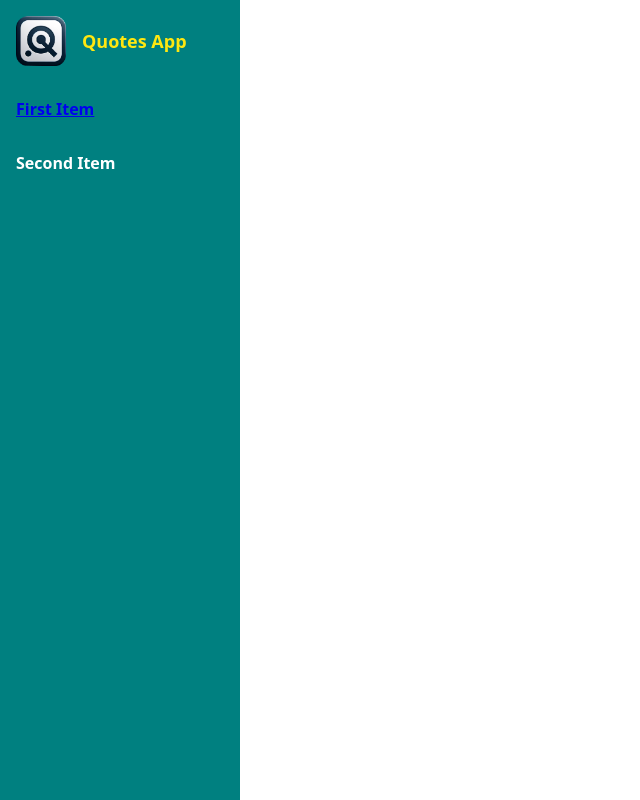
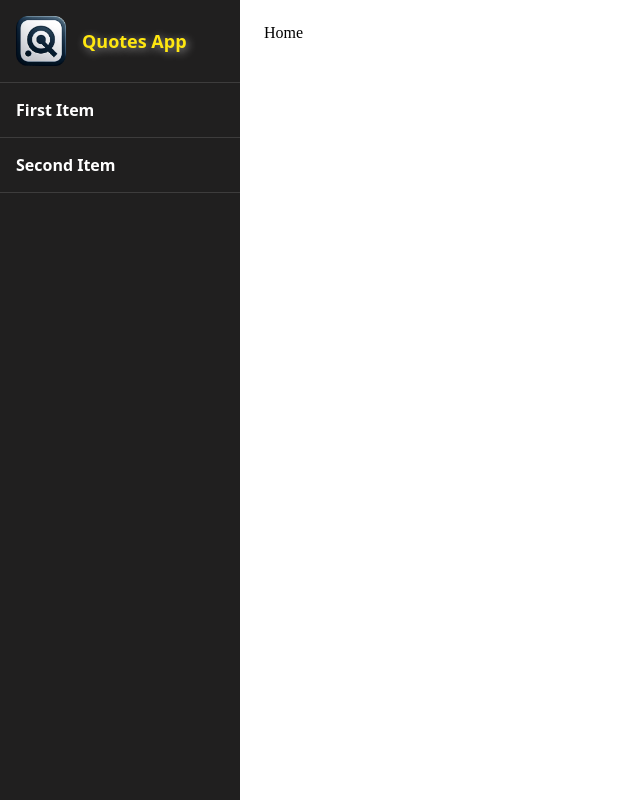
Before and after one commit to KastriotAvdiaj/QuotesApplicationSolution, a React (Vite) app in the folder ReactQuotesApp/QuotesFront/: page / in a window 1280 px wide. Shown: the whole page, without its empty margins (0-640 px from the left). Built offline with nearby package versions, Linux system fonts and the light colour scheme; no server answers; the HTML template or start-up script is replaced by a standard one.

Commit message:
Added a home page and linked it with the logo at the top of the sidebar, Fixed the links not navigating to the page unless I click the text, And added some additional styling.

```diff
--- a/ReactQuotesApp/QuotesFront/src/App.css
+++ b/ReactQuotesApp/QuotesFront/src/App.css
@@ -1,6 +1,11 @@
-.App{
-    margin: 0;
-    padding: 0;
-    height: 100%;
-    width: 100%;
-}
+.App-container {
+    display: flex;
+    height: 100vh;
+  }
+
+  .App {
+    flex: 1;
+    overflow-y: auto;
+    margin-left: 15rem;
+    padding: 1rem;
+  }
--- a/ReactQuotesApp/QuotesFront/src/App.jsx
+++ b/ReactQuotesApp/QuotesFront/src/App.jsx
@@ -3,17 +3,21 @@ import "./App.css";
 import { Sidebar } from "./Components/Sidebar/Sidebar";
 import { Quotes } from "./Pages/Quotes";
 import { QuotesProvider } from "./Components/Quotes/QuotesProvider";
+import { Home } from "./Pages/Home";
 
 function App() {
   return (
     <BrowserRouter>
-      <div className="App">
+      <div className="App-Container">
         <Sidebar />
-        <QuotesProvider>
-          <Routes>
-            <Route path="/quotes" element={<Quotes />} />
-          </Routes>
-        </QuotesProvider>
+        <div className="App">
+          <QuotesProvider>
+            <Routes>
+              <Route path="/" element={<Home />} />
+              <Route path="/quotes" element={<Quotes />} />
+            </Routes>
+          </QuotesProvider>
+        </div>
       </div>
     </BrowserRouter>
   );
--- a/ReactQuotesApp/QuotesFront/src/Components/Sidebar/Sidebar.css
+++ b/ReactQuotesApp/QuotesFront/src/Components/Sidebar/Sidebar.css
@@ -4,7 +4,7 @@
     position: fixed;
     height: 100%;
     width: 15rem;
-    background-color:  #008080;
+    background-color:  #201f1f;
     color: white;
     font-family: system-ui, -apple-system, BlinkMacSystemFont, 'Segoe UI', Roboto, Oxygen, Ubuntu, Cantarell, 'Open Sans', 'Helvetica Neue', sans-serif;
     font-weight: bold;
@@ -12,29 +12,46 @@
     flex-direction: column;
 }
 
+
 ul {
     margin: 0;
     padding: 0;
     list-style: none;
   }
 
+a{
+    text-decoration: none;
+    color: inherit;
+}
 
 .sidebarUl li{
-    text-decoration: none;
     cursor: pointer;
-    padding: 1rem;
     transition: all 0.15s ease-in-out;
+    border-bottom: 0.4px solid #3d3c3c;
 }
 
+.sidebarUl li a {
+    display: block;
+    padding: 1rem;
+    color: inherit;
+    text-decoration: none;
+    width: 100%;
+  }
+
+/* We add a top border only to the first list item so that they don't overlap with the buttom borders of the list items above them */
+.sidebarUl li:first-child {
+    border-top: 0.4px solid #3d3c3c;
+  }
+
 .sidebarUl li:hover{
-    color: black;
-    background-color: rgb(153, 224, 197);
+    background-color: rgb(65, 73, 70);
 }
 
-.logoText{
-    cursor: pointer;
-    font-size:large ;
-    color: #ffe710;
+.logoText a { /* This targets the <a> tag generated by NavLink */
     display: flex;
     align-items: center;
-}
+    color: #ffe710;
+    text-decoration: none;
+    font-size: large;
+    text-shadow: 2px 2px 8px rgba(255, 255, 255, 0.5);
+  }
--- a/ReactQuotesApp/QuotesFront/src/Components/Sidebar/Sidebar.jsx
+++ b/ReactQuotesApp/QuotesFront/src/Components/Sidebar/Sidebar.jsx
@@ -8,18 +8,27 @@ export const Sidebar = () => {
     <>
       <div className="sidebar">
         <div className="logoText">
-          <img
-            src={Logo}
-            alt=""
-            style={{ padding: "1rem", height: "50px", width: "50px" }}
-          />
-          Quotes App
+          <NavLink to="/">
+            <img
+              src={Logo}
+              alt=""
+              style={{
+                padding: "1rem",
+                height: "50px",
+                width: "50px",
+              }}
+            />
+            Quotes App
+          </NavLink>
         </div>
+
         <ul className="sidebarUl">
-          <NavLink to="/quotes">
-            <li>First Item</li>
-          </NavLink>
-          <li>Second Item</li>
+          <li>
+            <NavLink to="/quotes">First Item</NavLink>
+          </li>
+          <li>
+            <NavLink to="#">Second Item</NavLink>
+          </li>
         </ul>
       </div>
     </>
--- /dev/null
+++ b/ReactQuotesApp/QuotesFront/src/Pages/Home.jsx
@@ -0,0 +1,5 @@
+import React from "react";
+
+export const Home = () => {
+  return <div>Home</div>;
+};
```
